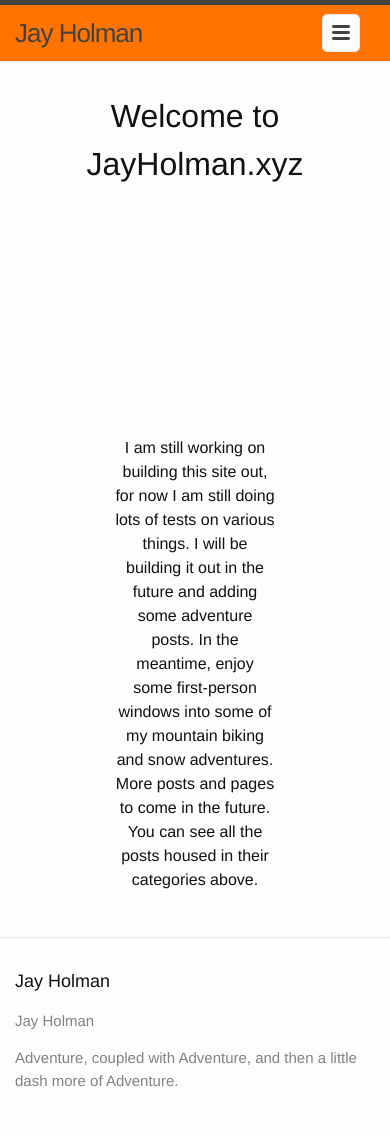
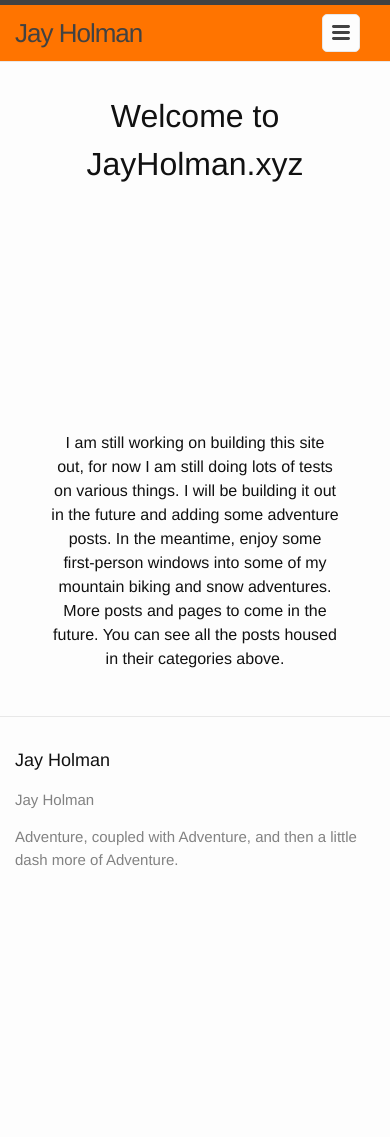
Before and after one commit to jayholman/jayholman.github.io, a Jekyll site: the page built from index.html, in a window 390 px wide. Built offline with Jekyll 4.4.1, drawn with Linux system fonts in a browser that asks for light colours; after the commit the page ends 916 px from its top, so only the background shows below that.

Commit message:
quick mobile fix for home spacing, wasn't so quick

```diff
--- a/_sass/_layout.scss
+++ b/_sass/_layout.scss
@@ -243,10 +243,7 @@
   margin-bottom: 10px;
 }
 #welcomeParagraph{
-  padding: 15px 100px 0 100px;
-  text-align: center;
-
-  @include media-query($on-palm) {
-    margin: 15px 0;
-  }
-}
+  width: 80%;
+  padding-top: 15px;
+  margin: 0 auto;
+  text-align: center;}
```
Also changed, not shown: 3 other files.
